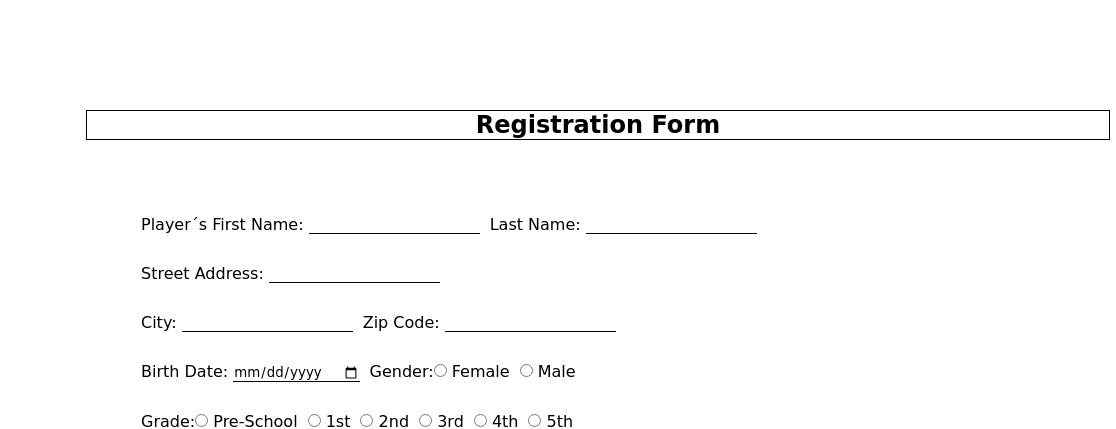
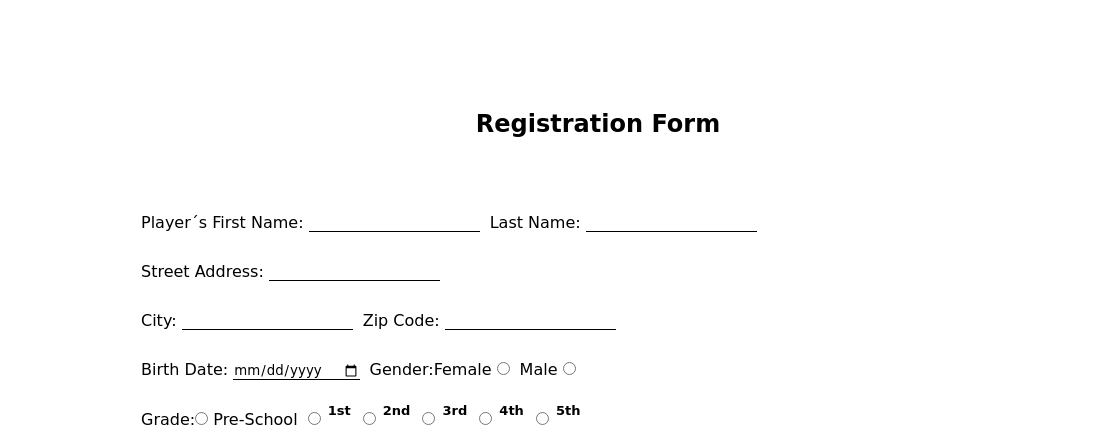
Before and after one commit to FrancoDavid91/FE02-TM_Task1, a plain HTML site: page form.html in a window 1280 px wide. Shown: the part 525-954 px from the top of the page, 164-1280 px from the left. Drawn offline with Linux system fonts and the light colour scheme.

Commit message:
version 7

```diff
--- a/form.html
+++ b/form.html
@@ -70,12 +70,12 @@
                             </label>
                                 <span>Gender: </span>
                                 <label>
+                                    <span>Female</span>
                                     <input type="radio" name="gender" value="female">
-                                    <span>Female</span>
                                 </label>
                                 <label>
+                                    <span>Male</span>
                                     <input type="radio" name="gender" value="male">
-                                    <span>Male</span>
                             </label>
                          </div>
                         <div class="rowform">
@@ -86,23 +86,23 @@
                             </label>
                             <label>
                                 <input type="radio" name="grade" value="1st">
-                                <span>1st</span>
+                                <span class="number">1st</span>
                             </label>
                             <label>
                                 <input type="radio" name="grade" value="2nd">
-                                <span>2nd</span>
+                                <span class="number">2nd</span>
                             </label>
                             <label>
                                 <input type="radio" name="grade" value="3rd">
-                                <span>3rd</span>
+                                <span class="number">3rd</span>
                             </label>
                             <label>
                                 <input type="radio" name="grade" value="4th">
-                                <span>4th</span>
+                                <span class="number">4th</span>
                             </label>
                             <label>
                                 <input type="radio" name="grade" value="5th">
-                                <span>5th</span>
+                                <span class="number">5th</span>
                             </label>
                         </div>
                     </fieldset>
--- a/style/style.css
+++ b/style/style.css
@@ -89,7 +89,13 @@ h4{
     font-weight: bold;
     font-style: italic;
 }
-
+.number{
+    font-size: 13px;
+    font-weight: bold;
+    padding: 2px;
+    position: relative;
+    top: -10px;
+}
 /*----CONTACT----*/
 footer{
     height: 40vh;
@@ -179,7 +185,7 @@ h5{
 .maplocation div{
     margin: 15px;
     border: 2px solid gray;
-    background-color: antiquewhite;
+    background-color: rgb(245, 244, 244);
 }
 .maplocation>div:hover{
     box-shadow:8px 8px 8px 1px rgba(0,0,0,0.5); ;
@@ -225,6 +231,11 @@ form{
     padding: 30px 50px;
     display: flex;
     flex-wrap:wrap;
+}
+section h2{
+    text-align: center;
+    font-weight: bold;
+    border: none;
 }
 label{
     padding: 10px 10px 10px 0px;
@@ -282,6 +293,6 @@ input{
 .submitform:hover{
     cursor: pointer;
     border-radius: 5%;
-    box-shadow: inset 8px 8px 8px 1px rgba(0,0,0,0.5);
+    box-shadow: 2px 8px 5px 1px rgba(0,0,0,0.5);
     background-color: rgb(248, 247, 222);
 }
```
